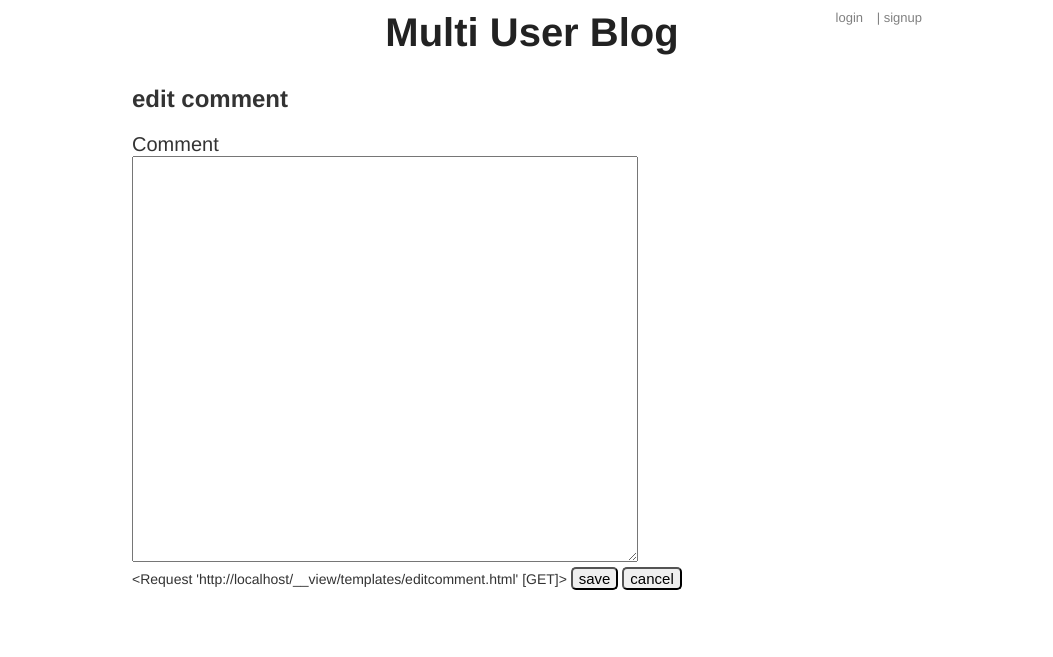
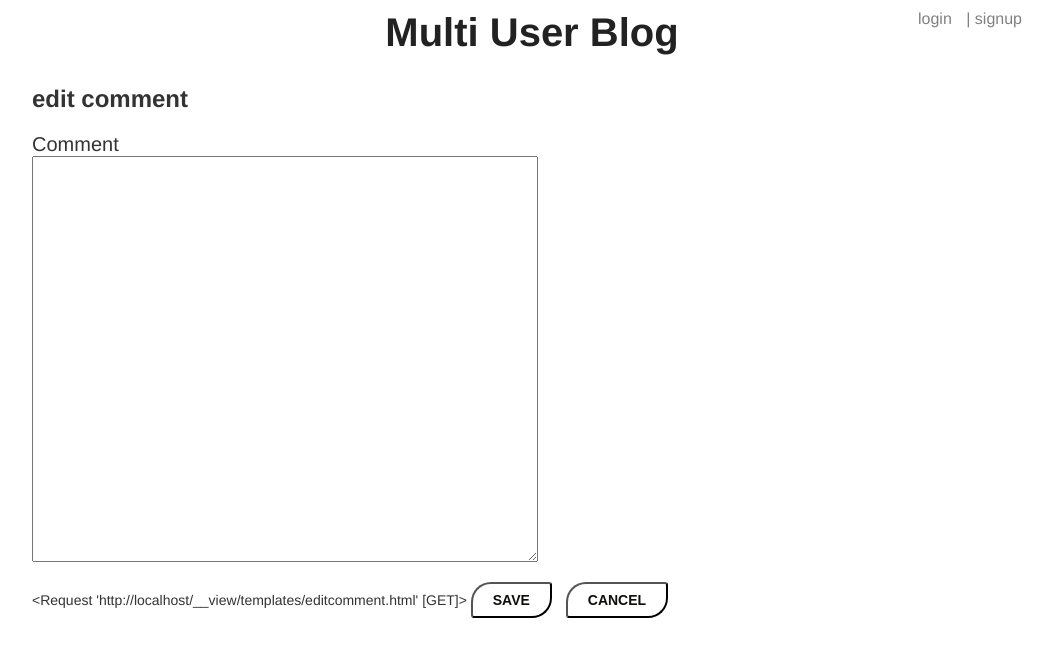
Before and after one commit to j-sho/Udacity-Project-3, a Python web app: template templates/editcomment.html in a window 1280 px wide. Shown: the top 657 px of the page, without its empty margins (108-1161 px from the left). Run offline with Jinja, Linux system fonts and the light colour scheme; the template is opened without the code that fills it, so the values that code supplies are empty.

Commit message:
styling a little

```diff
--- a/static/main.css
+++ b/static/main.css
@@ -3,14 +3,14 @@ body {
     font-family: Helvetica, Arial, sans-serif;
     font-size: 14px;
 
-    width: 800px;
+    width: 1000px;
     margin: 0 auto;
     padding: 10px;
     color: #333;
 }
 
 .login-area {
-    font-size: 13px;
+    font-size: 16px;
     color: gray;
     position: absolute;
     top: 10px;
@@ -124,7 +124,8 @@ textarea {
 }
 
 .icon {
-    max-width: 30px;
+    max-width: 25px;
+    margin: 15px 0;
 }
 
 input[type=text].signup_form,
@@ -145,3 +146,43 @@ button {
     border-radius: 5px;
 
 }
+
+
+.submit-button-form {
+    font-weight: bold;
+    text-transform: uppercase;
+    border-radius : 20px 3px 20px 3px ;
+    font-size : 14px;
+    margin-top: 15px;
+    margin-right: 10px;
+    color : #0e0f0b;
+    padding : 8px 20px;
+    background-color : #ffffff;
+}
+
+.flex-holder {
+    height: 100%;
+    display: flex;
+    flex-direction: row;
+    flex-wrap: wrap;
+}
+
+
+.flex-holder a {
+  flex: 1;
+  max-width: 50px;
+}
+
+.container-centered {
+    width: 800px;
+    margin: 50px auto;
+    text-align: center;
+}
+
+.post {
+    width: 100%;
+}
+
+.flex-holder span {
+  padding: 20px 10px 0 0;
+}
--- a/templates/comment.html
+++ b/templates/comment.html
@@ -17,6 +17,6 @@
 
       {{request}}
 
-      <input type="submit">
+      <input type="submit" class="submit-button-form" value="Submit">
     </form>
 {% endblock %}
--- a/templates/editcomment.html
+++ b/templates/editcomment.html
@@ -17,8 +17,9 @@
 
       {{request}}
 
-      <button type="submit" value="submit" name="save">save</button>
-      <button class="cancel" type="submit" value="submit" name="cancel">cancel</button></a>
+
+      <button type="submit" value="submit" class="submit-button-form" name="save">save</button>
+      <button type="submit" value="submit" class="submit-button-form" name="cancel">cancel</button>
       <span class="form__message">{{error}}</span>
     </form>
 {% endblock %}
--- a/templates/login-form.html
+++ b/templates/login-form.html
@@ -28,7 +28,7 @@
         {{error}}
       </div>
 
-      <input type="submit">
+      <input class="submit-button-form" type="submit">
     </form>
 
 {% endblock %}
--- a/templates/newpost.html
+++ b/templates/newpost.html
@@ -16,6 +16,6 @@
 
       <div class="error">{{error}}</div>
 
-      <input type="submit">
+      <input class="submit-button-form" type="submit" value="Submit">
     </form>
 {% endblock %}
--- a/templates/permalink.html
+++ b/templates/permalink.html
@@ -1,6 +1,7 @@
 {% extends "base.html" %}
 
 {% block content %}
+<div class="clearfix flex-holder">
     {% if user %}
         {{post.render(user.key().id()) | safe}}
     {% else %}
@@ -28,6 +29,8 @@
         </a>
     {% endif %}
 
+    </div>
+
     <div class="comments">
         {% for c in comments %}
         <div class="comment">
@@ -38,7 +41,7 @@
             <div class="comment-content">{{c.content}}</div>
         </div>
         <br>
-        <div class="clearfix">
+        <div class="clearfix flex-holder">
             {% if user and user.key().id() == c.user_id %}
             <a href="/blog/{{post.key().id()}}/{{c.user_id}}/deletecomment/{{ c.key().id() }}">
             <div class="comment__delete">
--- a/templates/signup-form.html
+++ b/templates/signup-form.html
@@ -54,7 +54,7 @@
         </tr>
       </table>
 
-      <input type="submit">
+      <input class="submit-button-form" type="submit">
     </form>
 
 
```
Also changed, not shown: templates/post.html (+4 -5 lines), templates/welcome.html (+10 -5 lines).
